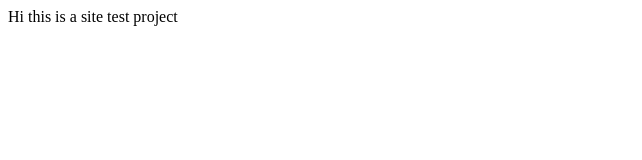
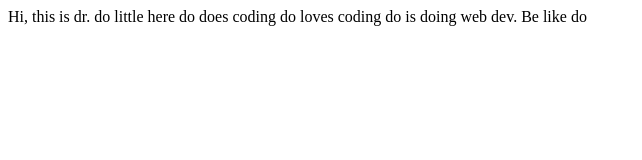
Before and after one commit to shirshakmaurya/Site_test, a plain HTML site: page index.html in a window 1280 px wide. Shown: the whole page, without its empty margins (0-642 px from the left). Drawn offline with Linux system fonts and the light colour scheme.

Commit message:
feat: added details

```diff
--- a/index.html
+++ b/index.html
@@ -4,9 +4,13 @@
     <meta charset="UTF-8">
     <meta http-equiv="X-UA-Compatible" content="IE=edge">
     <meta name="viewport" content="width=device-width, initial-scale=1.0">
-    <title>learning git</title>
+    <title>site testing</title>
 </head>
 <body>
-    Hi this is a site test project
+   Hi, this is dr. do little here
+   do does coding
+   do loves coding
+   do is doing web dev.
+    Be like do
 </body>
 </html>
```
